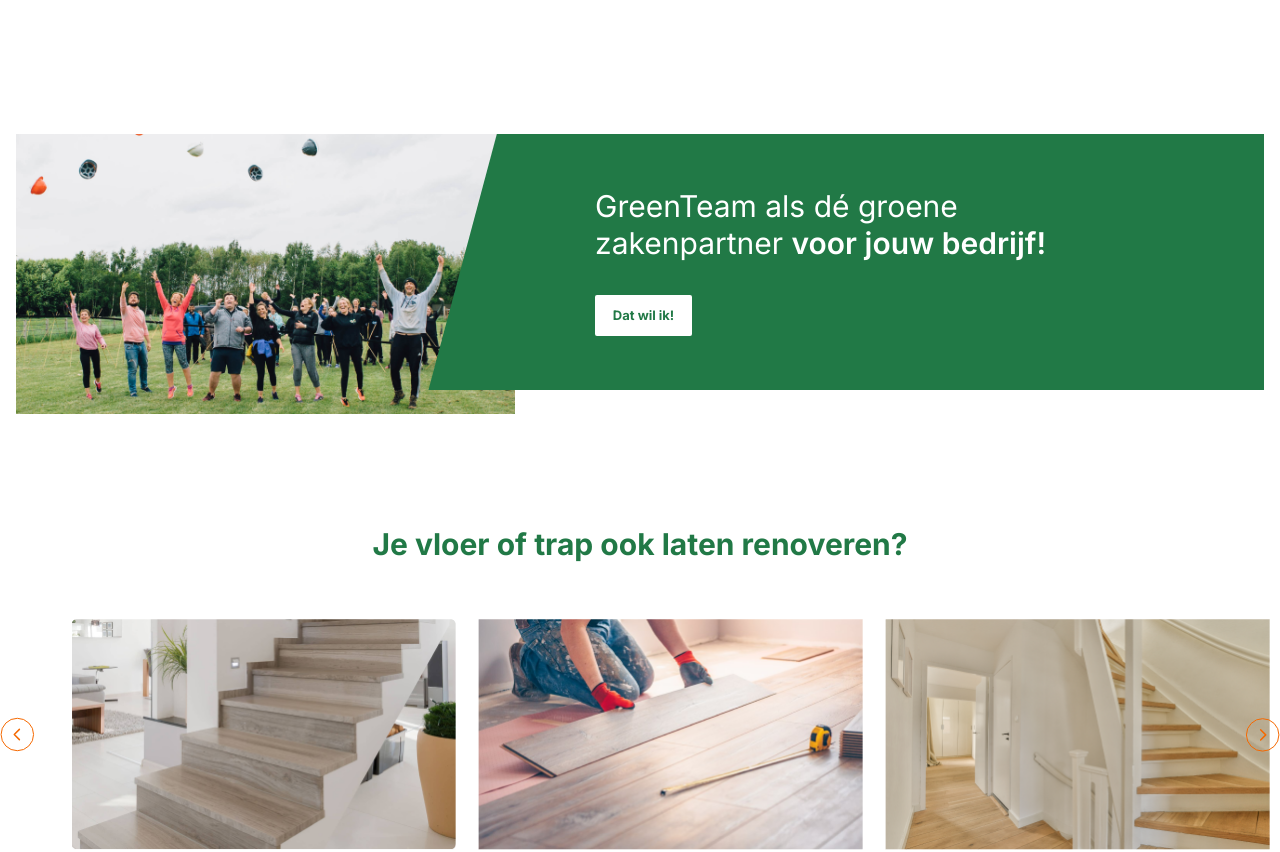
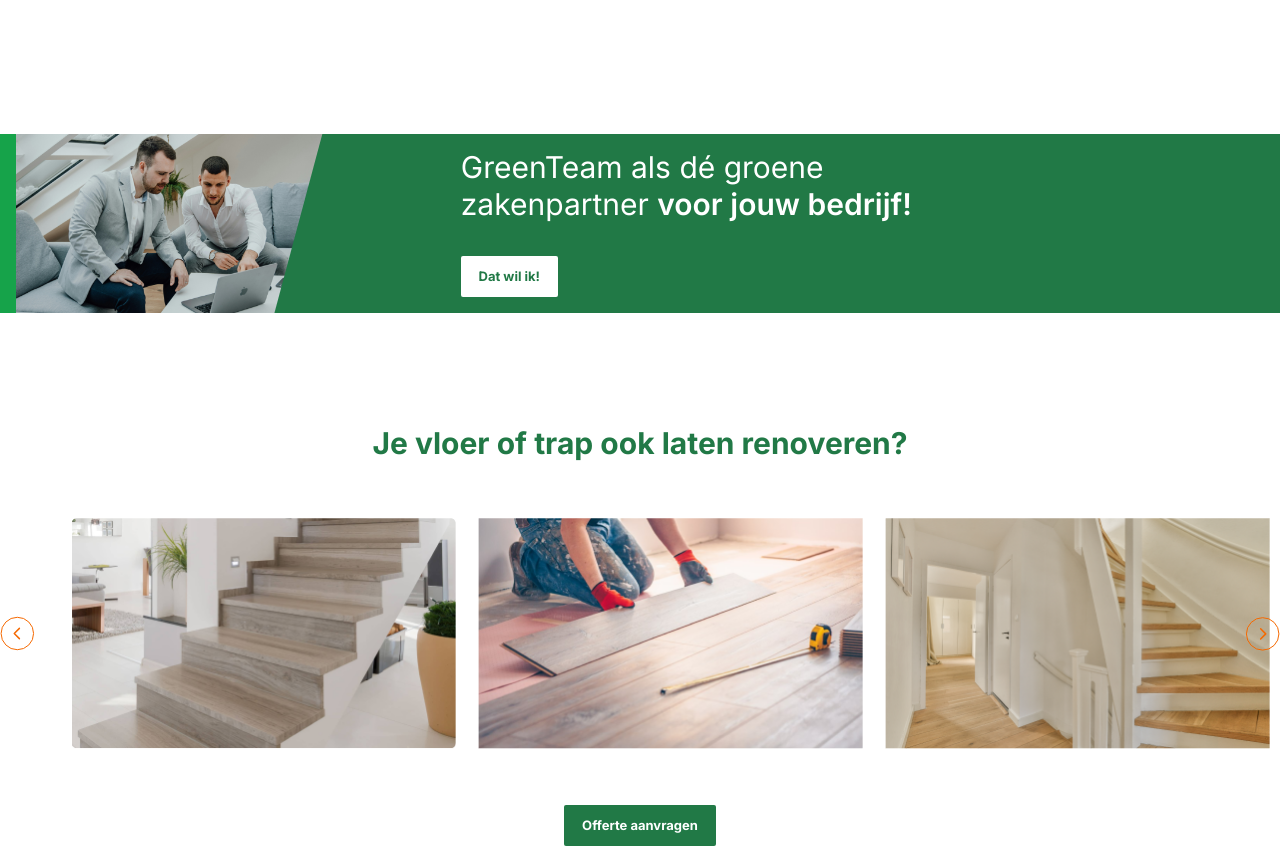
Before and after one commit to GreenTeam88/greenteam-front-end, a Next.js app: page / in a window 1280 px wide. Shown: the part 3220-4072 px from the top of the page. Built offline with nearby package versions, Linux system fonts and the light colour scheme.

Commit message:
fixing the greenSection resonsivness issue

```diff
--- a/src/app/(root)/(routes)/_components/greenSection.tsx
+++ b/src/app/(root)/(routes)/_components/greenSection.tsx
@@ -2,10 +2,10 @@ import { PrimaryOutlinedBtn } from '@/components/theme/buttons';
 
 export const GreenSection = () => {
   return (
-    <div className="flex relative bg-green-600 lg:bg-transparent py-5 lg:py-0 px-4 flex-col lg:flex-row w-full">
-      <img src="/home/happyPeople.png" className="lg:w-[40%] w-full" />
-      <div className="relative w-full    h-fit lg:-ml-[7%]">
-        <img className="w-full hidden lg:block" src="/home/greenBg.svg" />
+    <div className="flex relative   bg-green-600 h-fit  py-5 lg:py-0 px-4 flex-col lg:flex-row w-full">
+      <img src="/home/ITPersons.png" className=" w-[25vw] h-fit " />
+      <div style={{ width: '80vw' }} className="absolute top-0 right-0   overflow-visible  h-full lg:-ml-[7%]">
+        <img className=" hidden w-full h-full  lg:block object-cover" src="/home/greenBg.svg" />
         <div className="lg:absolute py-4 lg:py-0 lg:top-1/2 items-center lg:items-start lg:-translate-y-1/2 lg:left-[20%] flex flex-col gap-[33px]">
           <h3 className="text-xl text-center lg:text-start lg:text-[30px] text-white lg:leading-[37px] tracking-[-2%] ">
             GreenTeam als dé groene <br /> zakenpartner <span className="font-semibold"> voor jouw bedrijf!</span>
--- a/src/components/layout/footer.tsx
+++ b/src/components/layout/footer.tsx
@@ -274,12 +274,14 @@ export const Footer = () => {
   return (
     <>
       {/* footer view for desktop */}
-      <div className="hidden lg:flex bg-lightGray flex-col py-[55px]  px-[120px]  gap-[44px]">
-        <FooterTopSection />
-        <FooterLightBorder />
-        <FooterColumns />
-        <FooterLightBorder />
-        <FooterBottomSection />
+      <div className="hidden lg:flex items-center justify-center w-full bg-lightGray ">
+        <div className="flex max-w-[1440px] py-[55px]  px-[120px] w-full flex-col   gap-[44px]">
+          <FooterTopSection />
+          <FooterLightBorder />
+          <FooterColumns />
+          <FooterLightBorder />
+          <FooterBottomSection />
+        </div>
       </div>
     </>
   );
```
Also changed, not shown: public/home/ITPersons.png (added).
